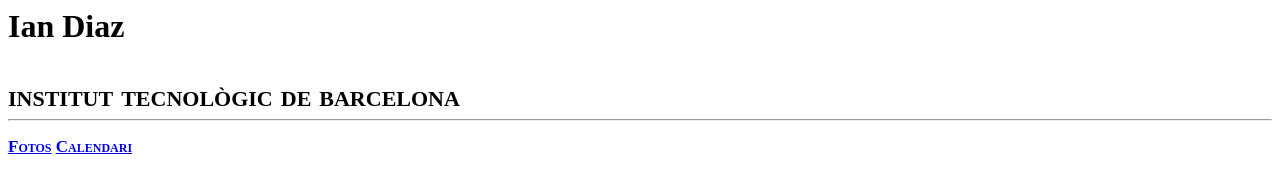
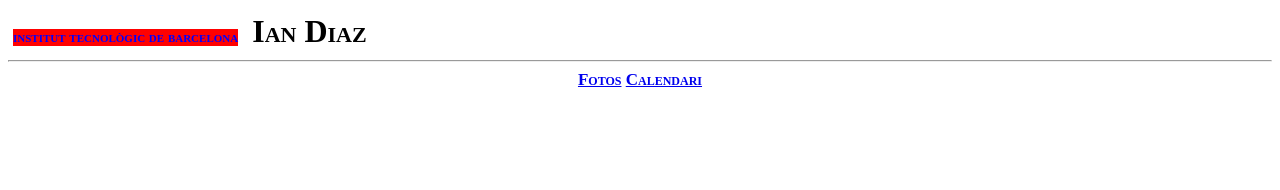
Before and after one commit to i4N1/smx, a plain HTML site: page web/m8/html/index.html in a window 1280 px wide. Drawn offline with Linux system fonts and the light colour scheme; files that its build step writes are made by us from their sources.

Commit message:
try to center title

```diff
--- a/web/m8/css/main.css
+++ b/web/m8/css/main.css
@@ -1,12 +1,27 @@
+#title{
+	margin: 5px;
+	text-align: center;
+	font-variant: small-caps;
+	display: inline-block;
+	justify-content: center;
+}
 #institut{
 	font-variant: small-caps;
-	margin-bottom: 5px;
+	font-size: 15px;
+	color: blue;
+	margin: 5px;
 	padding-bottom: 0px;
+	padding-right: 0px;
+	background-color: red;
+	display: inline-block;
 }
 .links{
 	font-variant: small-caps;
+	font-weight: bolder;
 	font-size: 17px;
+	text-align: center;
 }
+
 hr{
 	margin-top: 5px;
 }
--- a/web/m8/html/index.html
+++ b/web/m8/html/index.html
@@ -5,10 +5,11 @@
 	<link rel="stylesheet" type="text/css" href="main.css" media="screen" />
 	</head>
 	<body>
-		<h1><strong>Ian Diaz</strong></p>
-                <p id="institut"><strong>institut tecnològic de barcelona</strong></p>
-                <hr />
-                <span class="links">
-                	<a href="Fotos">Fotos</a>
-                	<a href="Calendari">Calendari</a>
+		<p id="institut"><strong>institut tecnològic de barcelona</strong></p>
+		<h1 id="title"><strong>Ian Diaz</strong></h1>
+        <hr />
+        <div class="links">
+            <a href="Fotos">Fotos</a>
+            <a href="Calendari">Calendari</a>
+		</div>
 	</body>
```
